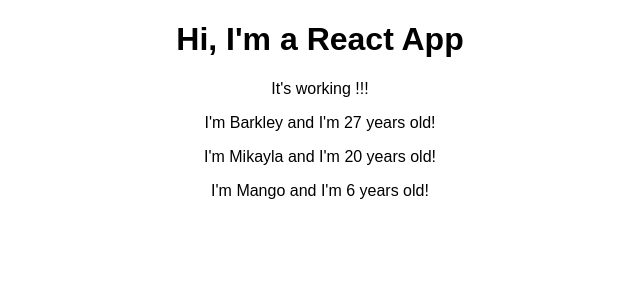
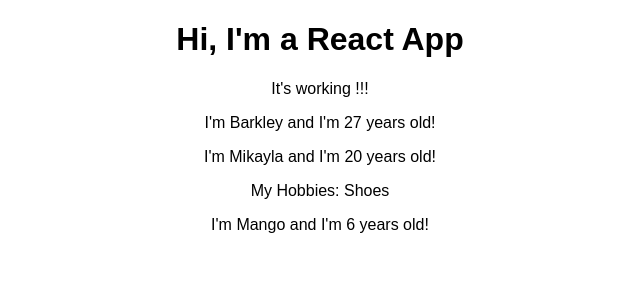
Before and after one commit to barksanto/react-builder, a React (Create React App) app: page / in a window 1280 px wide. Shown: the top 300 px of the page, without its empty margins (320-960 px from the left). Built offline with nearby package versions, Linux system fonts and the light colour scheme.

Commit message:
render Person components content between component tags with props.children

```diff
--- a/src/App.js
+++ b/src/App.js
@@ -8,7 +8,7 @@
         <h1>Hi, I'm a React App</h1>
         <p>It's working !!!</p>
         <Person name="Barkley" age="27" />
-        <Person name="Mikayla" age="20"></Person>
+        <Person name="Mikayla" age="20">My Hobbies: Shoes</Person>
         <Person name="Mango" age="6" />
       </div>
     );
--- a/src/Person/Person.js
+++ b/src/Person/Person.js
@@ -1,7 +1,12 @@
 import React from 'react'
 
 const person = (props) => {
-  return <p>I'm {props.name} and I'm {props.age} years old!</p>
+  return (
+    <div>
+      <p>I'm {props.name} and I'm {props.age} years old!</p>
+      <p>{props.children}</p>
+    </div>
+  )
 }
 
 export default person;
```
